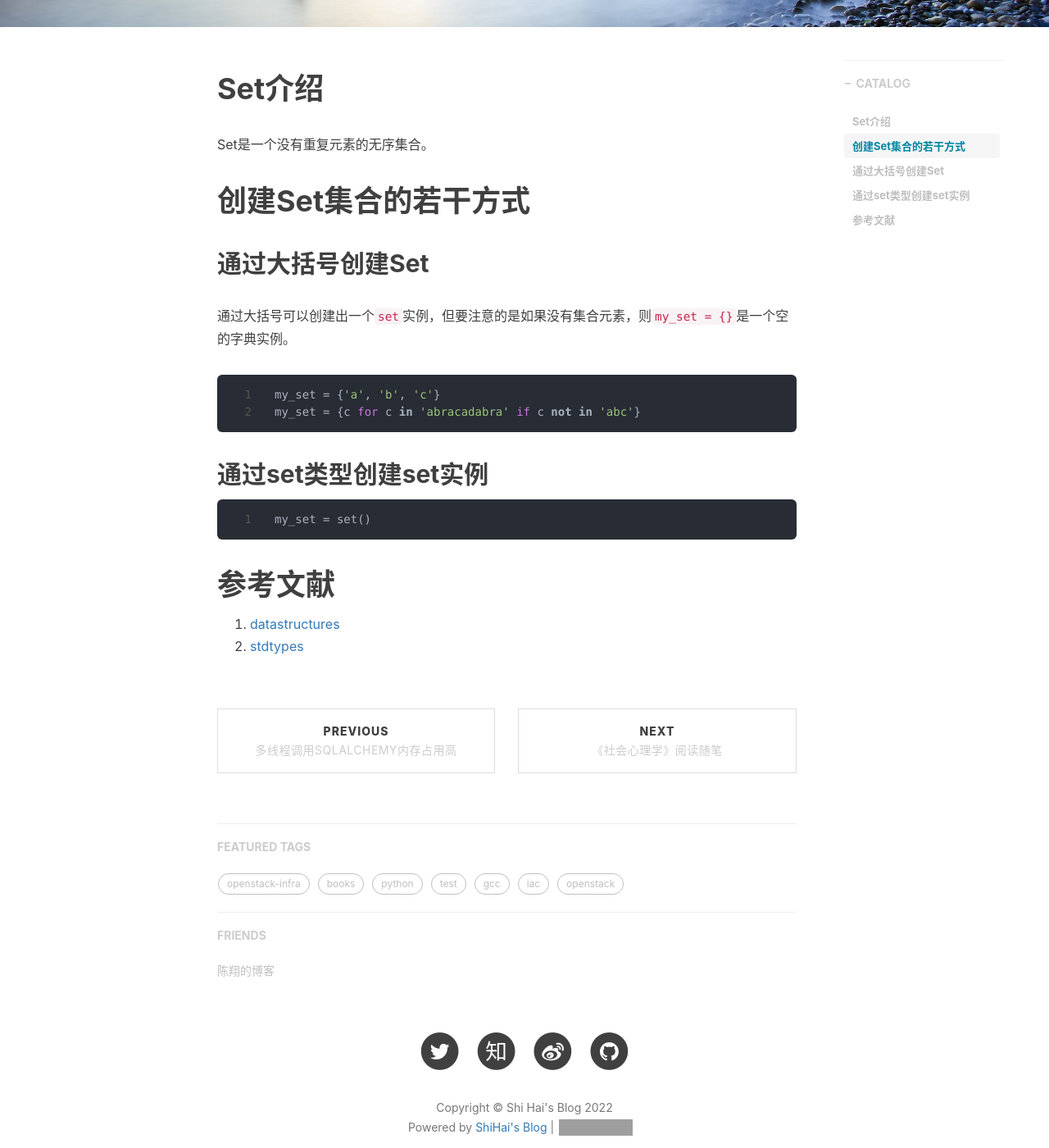
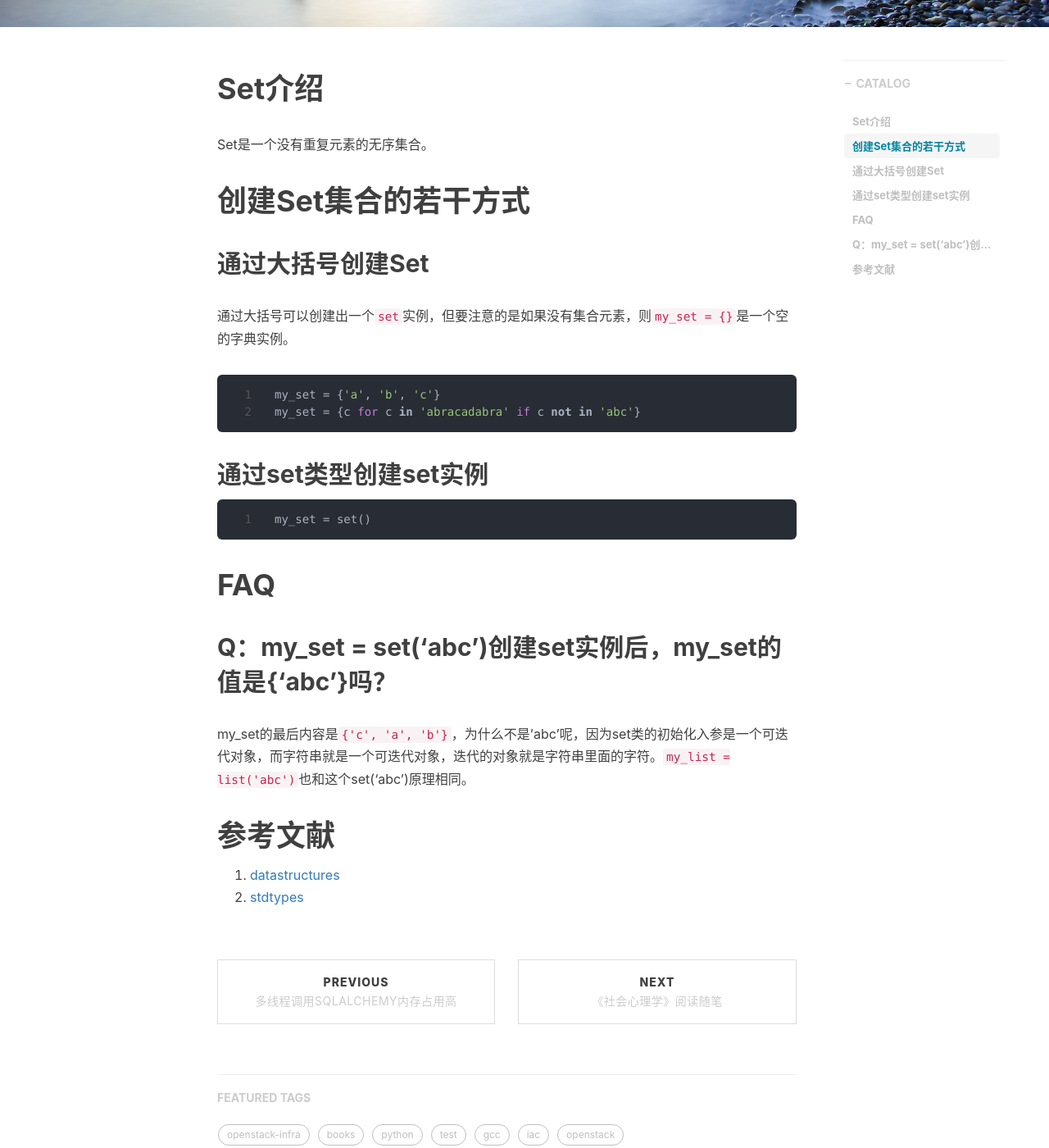
Before and after one commit to shihai1991/shihai1991.github.io, a Jekyll site: the page built from _posts/2022-09-30-python-set.md, in a window 1280 px wide and 1400 px high, scrolled down 424 px. Shown: the whole window at 82% size. Built offline with Jekyll 4.4.1, drawn with Linux system fonts in a browser that asks for light colours; nearby versions of some CDN libraries; comment, search, counter and statistics services are not loaded; grey boxes are pictures that could not be loaded.

Commit message:
Update 2022-09-30-python-set.md

````diff
--- a/_posts/2022-09-30-python-set.md
+++ b/_posts/2022-09-30-python-set.md
@@ -25,6 +25,11 @@ my_set = {c for c in 'abracadabra' if c not in 'abc'}
 my_set = set()
 ```
 
+# FAQ
+
+## Q：my_set = set('abc')创建set实例后，my_set的值是{'abc'}吗？
+my_set的最后内容是`{'c', 'a', 'b'}`，为什么不是'abc'呢，因为set类的初始化入参是一个可迭代对象，而字符串就是一个可迭代对象，迭代的对象就是字符串里面的字符。`my_list = list('abc')`也和这个set('abc')原理相同。
+
 # 参考文献
 1. [datastructures](https://docs.python.org/3/tutorial/datastructures.html#sets)
 2. [stdtypes](https://docs.python.org/3/library/stdtypes.html#set)
````
